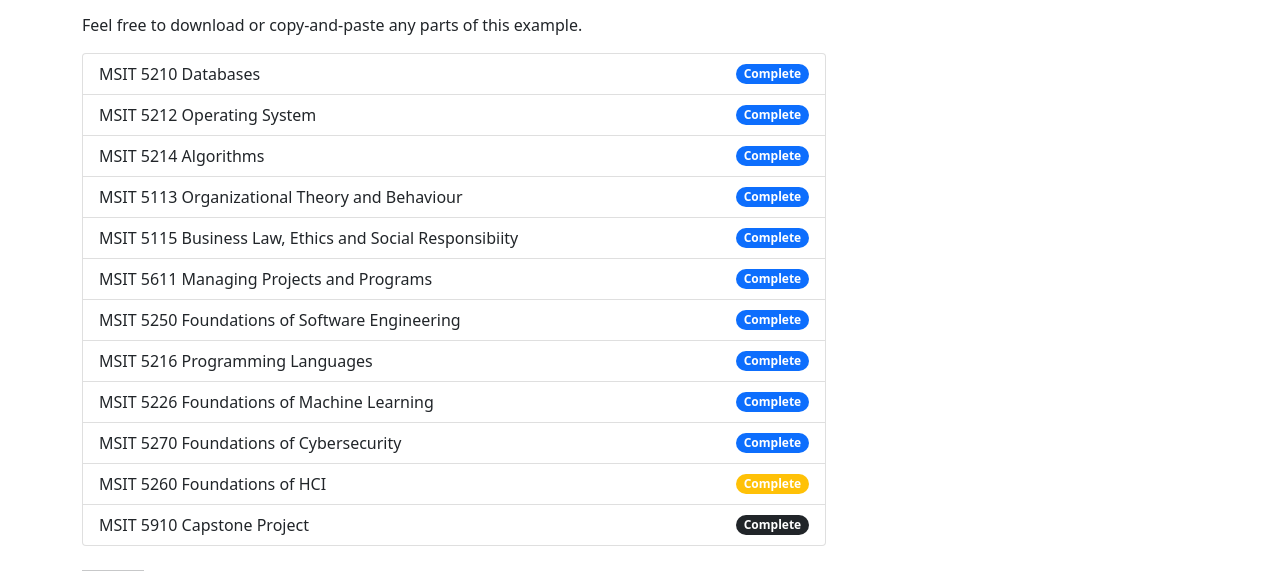
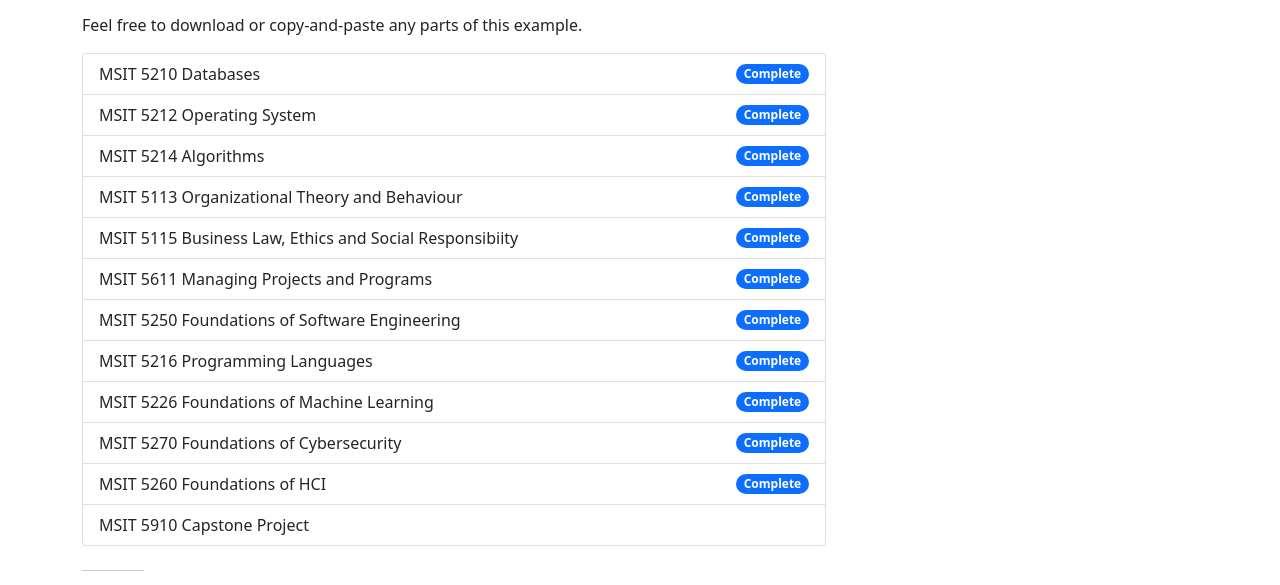
Before and after one commit to mrtinkz/msit-track, a plain HTML site: page index.html in a window 1280 px wide. Shown: the part 193-778 px from the top of the page. Drawn offline with nearby package versions, Linux system fonts and the light colour scheme.

Commit message:
Update index.html

```diff
--- a/index.html
+++ b/index.html
@@ -73,11 +73,11 @@
         </li>
         <li class="list-group-item d-flex justify-content-between align-items-center">
           MSIT 5260 Foundations of HCI
-          <span class="badge bg-warning rounded-pill">Complete</span>
+          <span class="badge bg-primary rounded-pill">Complete</span>
         </li>
         <li class="list-group-item d-flex justify-content-between align-items-center">
           MSIT 5910 Capstone Project
-          <span class="badge bg-dark rounded-pill">Complete</span>
+          <span class="badge bg-primay rounded-pill">Complete</span>
         </li>
       </ul>
 
```
